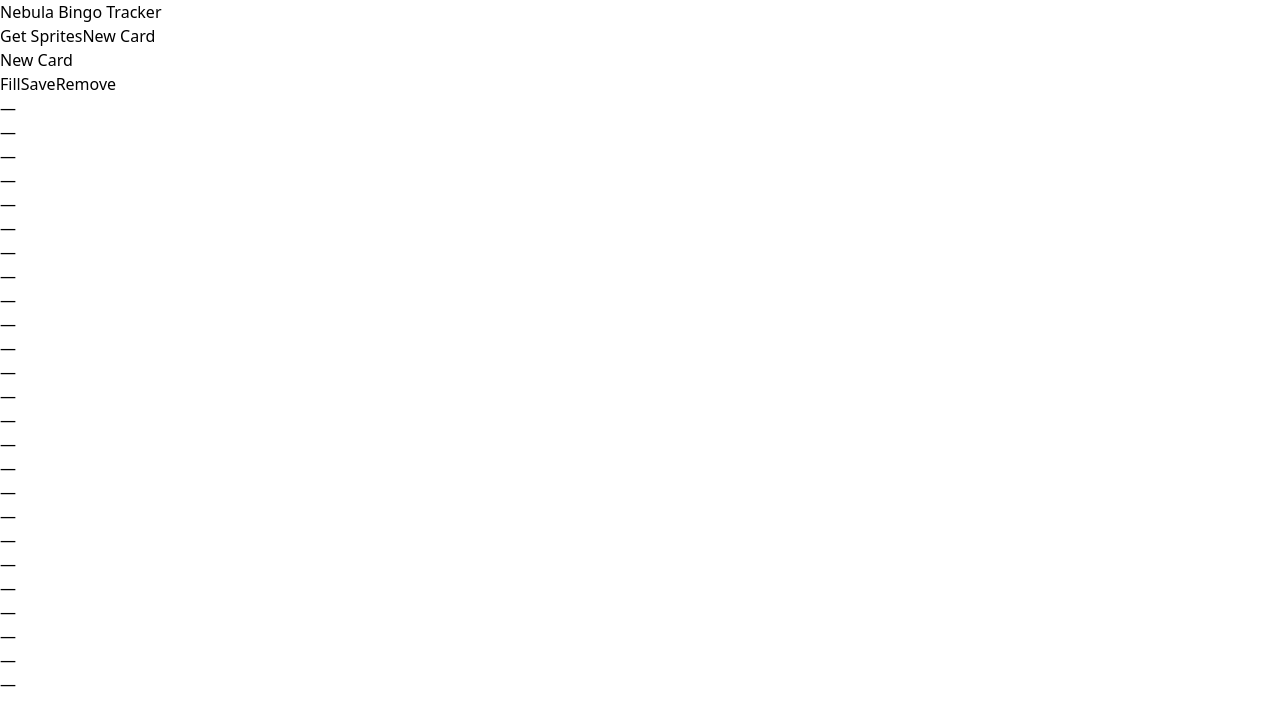
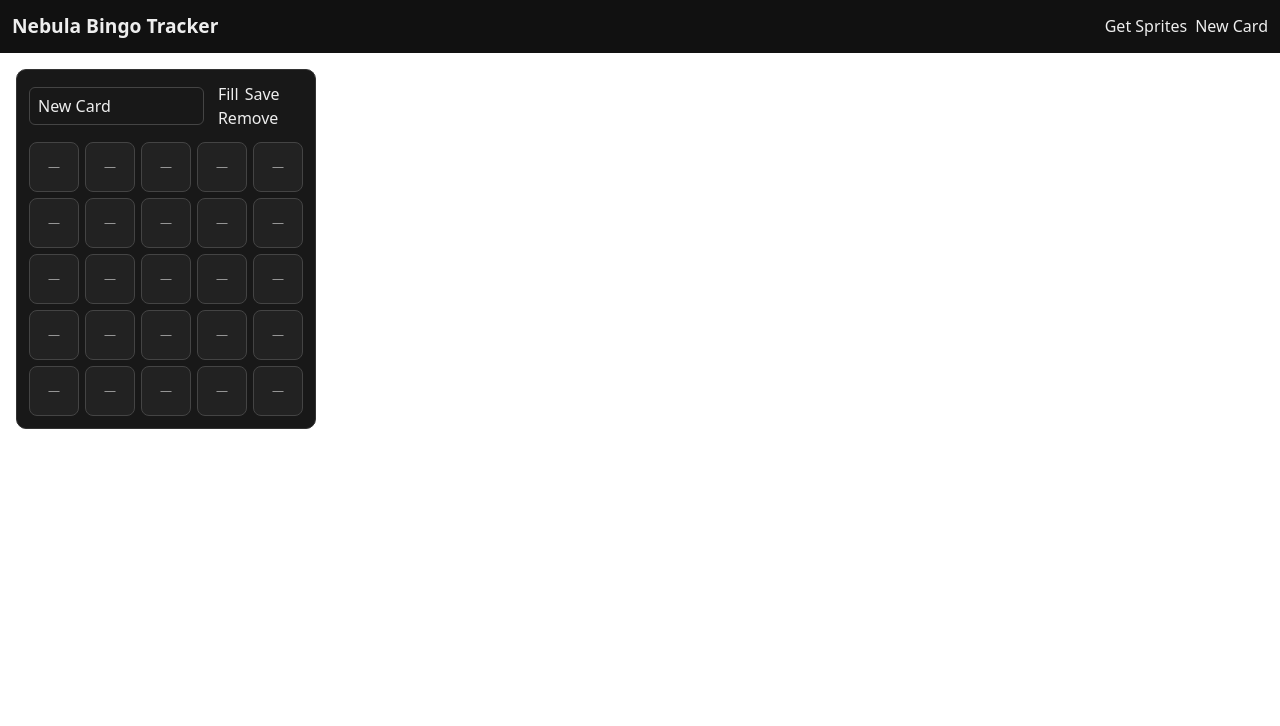
Before and after one commit to IlyeanaPlus/Nebula-Bingo-Tracker, a React (Vite) app: page / in a window 1280 px wide. Both pictures are taken after a click on the button "New Card". Shown: the top 726 px of the page. Built offline with nearby package versions, Linux system fonts and the light colour scheme.

Commit message:
Added Bingo.css

```diff
--- a/src/App.jsx
+++ b/src/App.jsx
@@ -1,6 +1,7 @@
 import React, { useEffect, useState } from 'react';
 import Header from './components/Header';
 import BingoCard from './components/BingoCard';
+import './styles/bingo.css';   // ✅ new import for styles
 
 const LS_KEY = 'nebula_bingo_cards_v2';
 
--- /dev/null
+++ b/src/styles/bingo.css
@@ -0,0 +1,139 @@
+/* Nebula Bingo Tracker Styles Drop-in */
+
+.app-header {
+  display: flex;
+  align-items: center;
+  justify-content: space-between;
+  padding: 12px;
+  background: #111;
+  color: #eee;
+}
+
+.app-header .title {
+  font-size: 1.2rem;
+  font-weight: bold;
+}
+
+.app-header .controls button {
+  margin-left: 8px;
+}
+
+.cards {
+  display: flex;
+  flex-wrap: wrap;
+  gap: 16px;
+  margin: 16px;
+}
+
+.card {
+  position: relative;
+  border: 1px solid #333;
+  padding: 12px;
+  border-radius: 10px;
+  background: #181818;
+  color: #eee;
+  width: 300px;
+}
+
+.card-header {
+  display: flex;
+  align-items: center;
+  justify-content: space-between;
+  gap: 8px;
+}
+
+.title-inline {
+  background: transparent;
+  border: 1px solid #444;
+  border-radius: 6px;
+  padding: 6px 8px;
+  min-width: 160px;
+  color: #eee;
+}
+
+.actions button {
+  margin-left: 6px;
+}
+
+.grid-5x5 {
+  display: grid;
+  grid-template-columns: repeat(5, 1fr);
+  gap: 6px;
+  margin-top: 12px;
+}
+
+.cell {
+  aspect-ratio: 1/1;
+  border: 1px solid #444;
+  border-radius: 8px;
+  display: flex;
+  align-items: center;
+  justify-content: center;
+  overflow: hidden;
+  background: #222;
+  color: #aaa;
+  font-size: 12px;
+}
+
+.cell.complete {
+  outline: 2px solid #2ecc71;
+}
+
+.cell img {
+  width: 100%;
+  height: 100%;
+  object-fit: contain;
+}
+
+.cell-text {
+  font-size: 12px;
+  opacity: 0.85;
+}
+
+.fill-overlay {
+  position: absolute;
+  inset: 0;
+  background: rgba(0,0,0,0.5);
+  display: flex;
+  align-items: center;
+  justify-content: center;
+}
+
+.fill-box {
+  background: #111;
+  border: 1px solid #333;
+  border-radius: 10px;
+  padding: 16px;
+  width: min(360px, 90%);
+  color: #eee;
+}
+
+.fill-title {
+  font-weight: 600;
+  margin-bottom: 8px;
+}
+
+.fill-bar {
+  height: 8px;
+  background: #222;
+  border: 1px solid #444;
+  border-radius: 6px;
+  overflow: hidden;
+}
+
+.fill-bar-inner {
+  height: 100%;
+  background: #888;
+}
+
+.fill-meta {
+  margin-top: 8px;
+  font-size: 12px;
+  opacity: 0.8;
+}
+
+.fill-hint {
+  margin-top: 6px;
+  font-size: 11px;
+  opacity: 0.6;
+}
```
